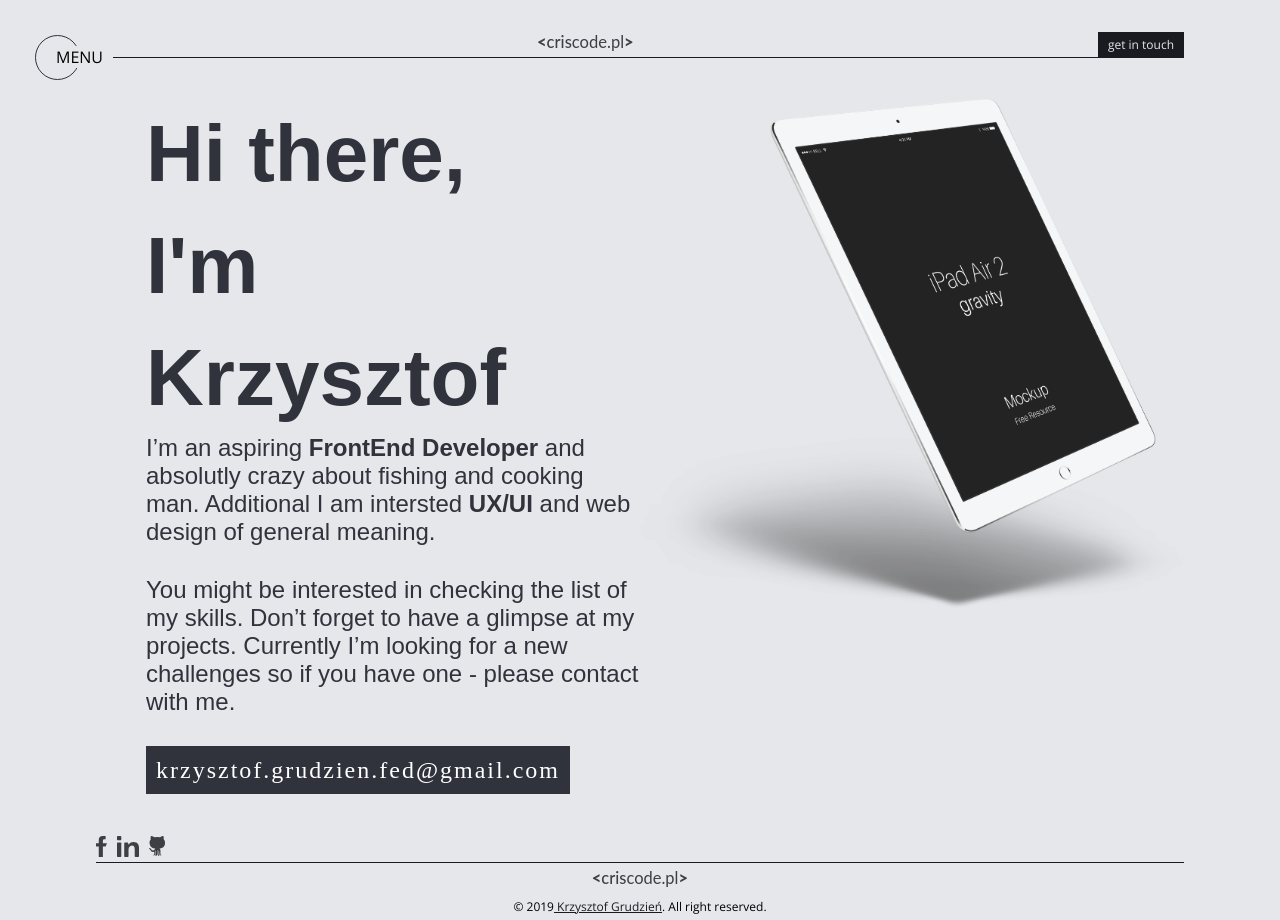
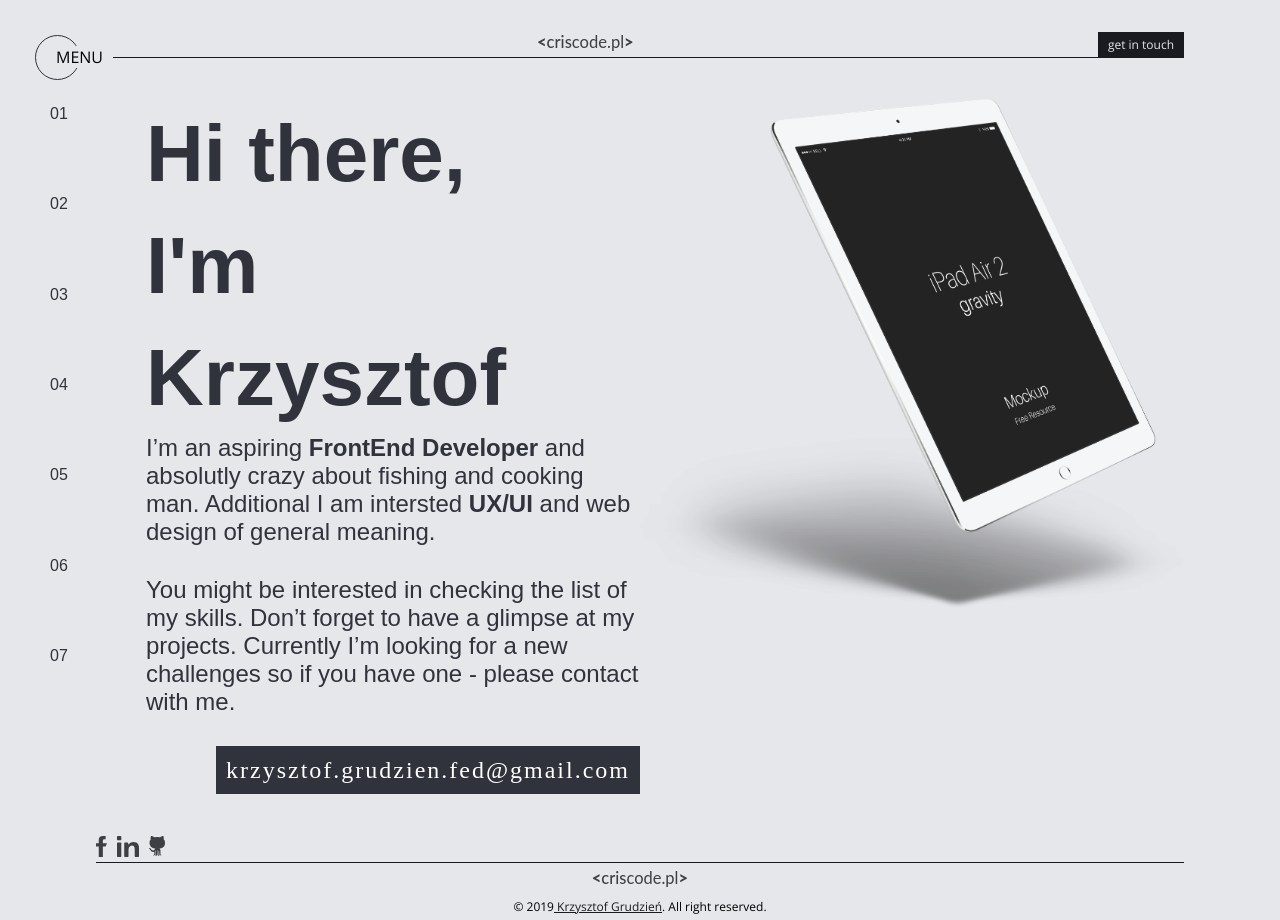
Before and after one commit to KrzysztofGrudzien/krzysztofgrudzien, a React (Create React App) app: page /contacts in a window 1280 px wide. Built offline with nearby package versions, Linux system fonts and the light colour scheme; a web font is replaced by a local one.

Commit message:
feat(component): add SubNavigation component and style it

```diff
--- a/src/App.js
+++ b/src/App.js
@@ -3,16 +3,19 @@ import Navigation from './components/Navigation';
 import Header from './components/Header';
 import Footer from './components/Footer';
 import Main from './components/Main';
+import SubNavigation from './components/SubNavigation';
+import { BrowserRouter as Router } from 'react-router-dom'
 
 class App extends React.Component {
   render() {
     return (
-      <>
+      <Router>
         <Navigation></Navigation>
         <Header></Header>
+        <SubNavigation></SubNavigation>
         <Main></Main>
         <Footer></Footer>
-      </>
+      </Router>
     );
   }
 }
--- a/src/Sass/Components/Main.module.scss
+++ b/src/Sass/Components/Main.module.scss
@@ -35,6 +35,7 @@
         font-family: 'rift';
         font-size: 1.5rem;
         font-weight: 300;
+        float: right;
         text-decoration: none;
         letter-spacing: 2px;
         padding: 0 10px;
--- /dev/null
+++ b/src/Sass/Components/SubNavigation.module.scss
@@ -0,0 +1,51 @@
+@import '../Utils/variables.scss';
+
+.nav {
+    font-family: 'rift', sans-serif;
+    left: 50px;
+    position: absolute;
+    top: 105px;
+
+    &__list {
+        display: flex;
+        flex-direction: column;
+        justify-content: space-between;
+        height: 70vh;
+    }
+
+    &__item {
+        position: relative;
+
+        & > a {
+            color: darken($grey, 70%);
+            font-weight: 500;
+            text-decoration: none;
+
+        }
+
+        & > a + span {
+            background-color: none;
+            color: none;
+            left: 10px;
+            position: absolute;
+            padding: 5px;
+            opacity: 0;
+            width: 130px;
+            text-align: center;
+            transition: color 0.3s ease-in-out, background-color 0.3s ease-in-out;
+        }
+
+        & > a:hover + span {
+            background-color: darken($grey, 70%);
+            color: $grey;
+            opacity: 1;
+            animation: left 1s ease-in-out;
+        }
+    }
+
+    &__linkDescription {
+        color: $grey;
+        display: inline-block;
+        margin-left: 10px;
+    }
+}
--- /dev/null
+++ b/src/components/SubNavigation.js
@@ -0,0 +1,29 @@
+import React from 'react';
+import { NavLink } from 'react-router-dom';
+import styles from '../Sass/Components/SubNavigation.module.scss';
+
+const listLinks = [
+    { number: "01", path: "/", name: "about me" },
+    { number: "02", path: "/skills", name: "current skills" },
+    { number: "03", path: "/roadmap", name: "my it roadmap" },
+    { number: "04", path: "/works", name: "best works" },
+    { number: "05", path: "/lab", name: "my lab" },
+    { number: "06", path: "/events", name: "event's" },
+    { number: "07", path: "/contacts", name: "contact with me" }
+]
+const SubNavigation = () => {
+    const links = listLinks.map(link => (
+        <li key={link.number} className={styles.nav__item}>
+            <NavLink to={link.path}>{link.number}</NavLink><span className={styles.nav__linkDescription}>{link.name}</span>
+        </li>
+    ))
+    return (
+        <nav className={styles.nav}>
+            <ul className={styles.nav__list}>
+                {links}
+            </ul>
+        </nav>
+    )
+}
+
+export default SubNavigation;
```
